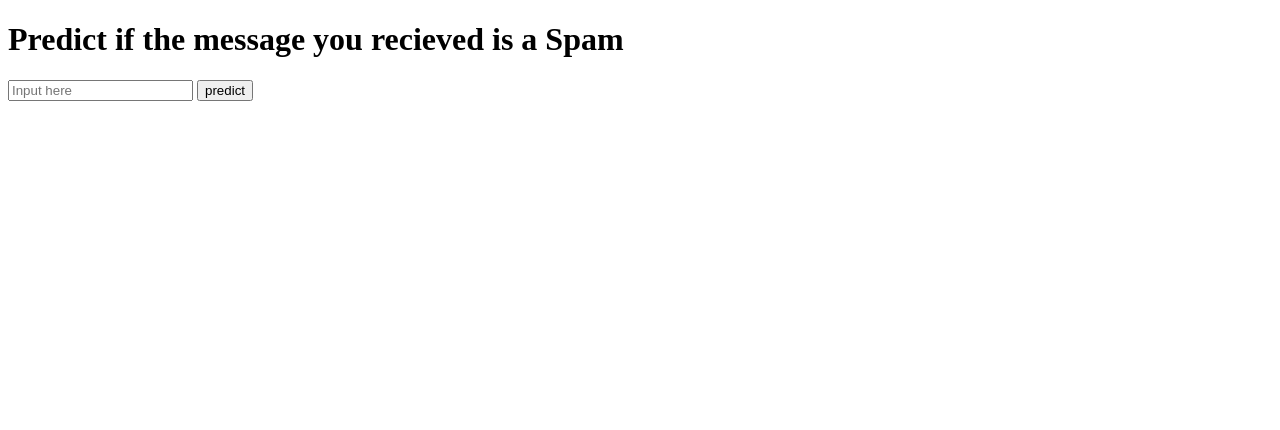
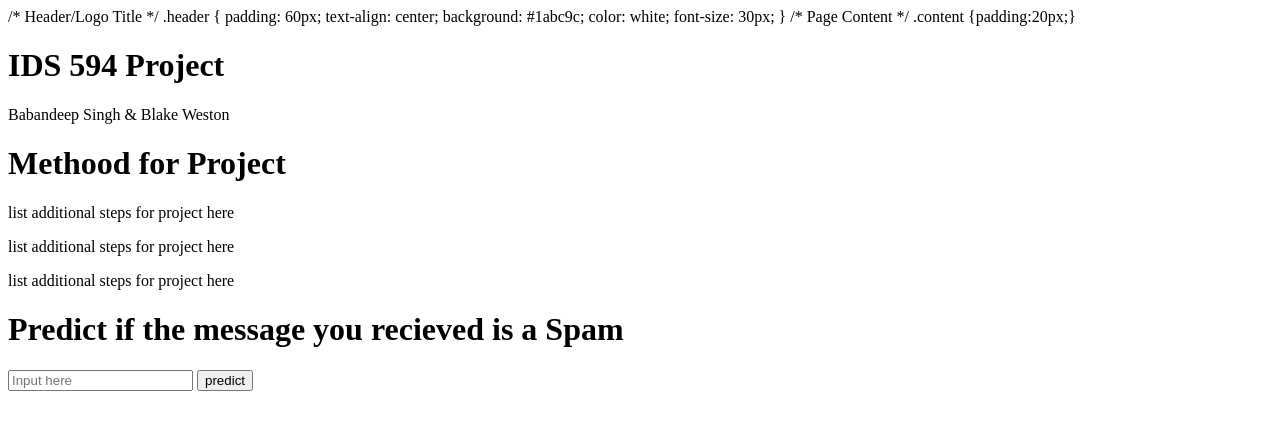
Before and after one commit to bwesto2/RNN_deployment, a Flask app: page / in a window 1280 px wide. Shown: the top 430 px of the page. Run offline with Flask 2, Linux system fonts and the light colour scheme; parts of the project's set-up code (start-up, migrations or seed data) failed here and were passed over.

Commit message:
Update index.html

```diff
--- a/templates/index.html
+++ b/templates/index.html
@@ -10,6 +10,37 @@
 <link href='https://fonts.googleapis.com/css?family=Open+Sans+Condensed:300' rel='stylesheet' type='text/css'>
 
 </head>
+
+/* Header/Logo Title */
+.header {
+  padding: 60px;
+  text-align: center;
+  background: #1abc9c;
+  color: white;
+  font-size: 30px;
+}
+
+/* Page Content */
+
+.content {padding:20px;}
+</style>
+</head>
+<body>
+
+<div class="header">
+  <h1>IDS 594 Project</h1>
+  <p>Babandeep Singh & Blake Weston</p>
+</div>
+
+<div class="content">
+  <h1>Methood for Project</h1>
+  <p>list additional steps for project here</p>
+  <p>list additional steps for project here</p>
+  <p>list additional steps for project here</p>
+</div>
+
+</body>
+</html>
 
 <body>
  <div class="login">
```
